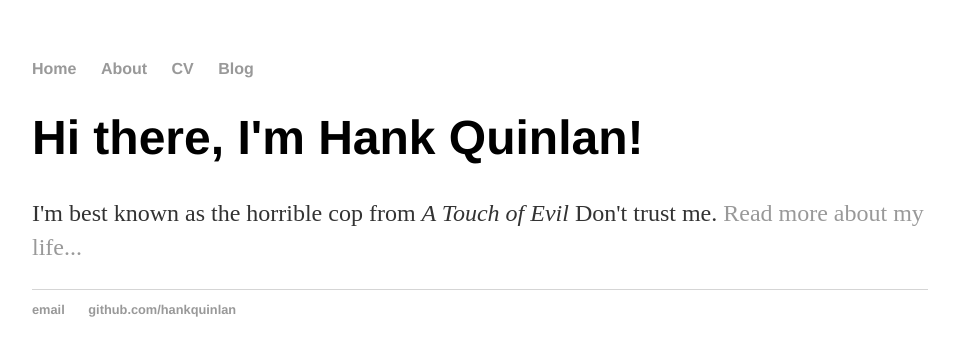
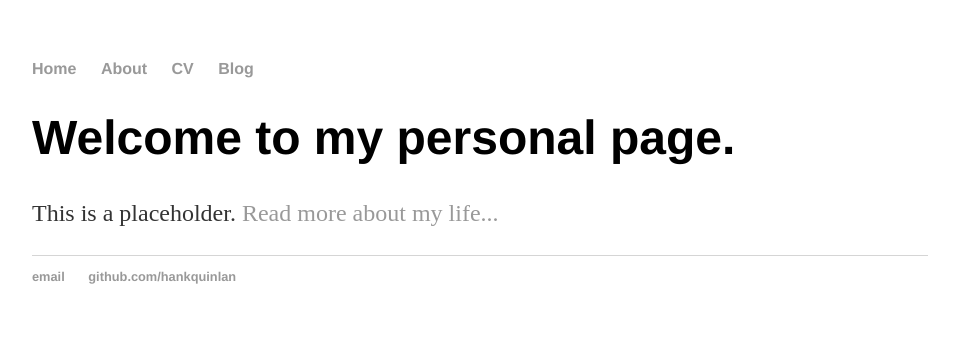
Before and after one commit to mzeidenberg/mzeidenberg.github.io, a Jekyll site: the page built from index.html, in a window 1280 px wide. Shown: the top 356 px of the page, without its empty margins (160-1119 px from the left). Built offline with Jekyll 4.4.1, drawn with Linux system fonts in a browser that asks for light colours.

Commit message:
2nd change

```diff
--- a/index.html
+++ b/index.html
@@ -3,6 +3,6 @@ layout: default
 title: Matt Zeidenberg's Personal Page
 ---
 <div class="blurb">
-	<h1>Hi there, I'm Hank Quinlan!</h1>
-	<p>I'm best known as the horrible cop from <em>A Touch of Evil</em> Don't trust me. <a href="/about">Read more about my life...</a></p>
+	<h1>Welcome to my personal page.</h1>
+	<p>This is a placeholder. <a href="/about">Read more about my life...</a></p>
 </div><!-- /.blurb -->
```
